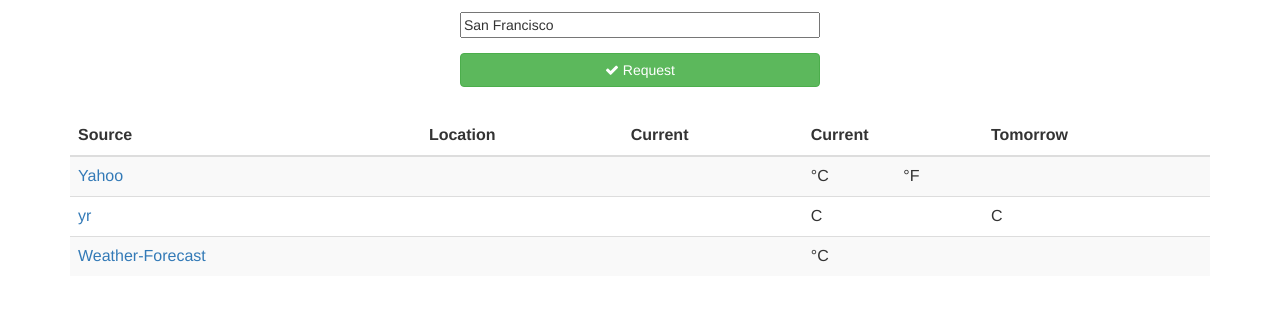
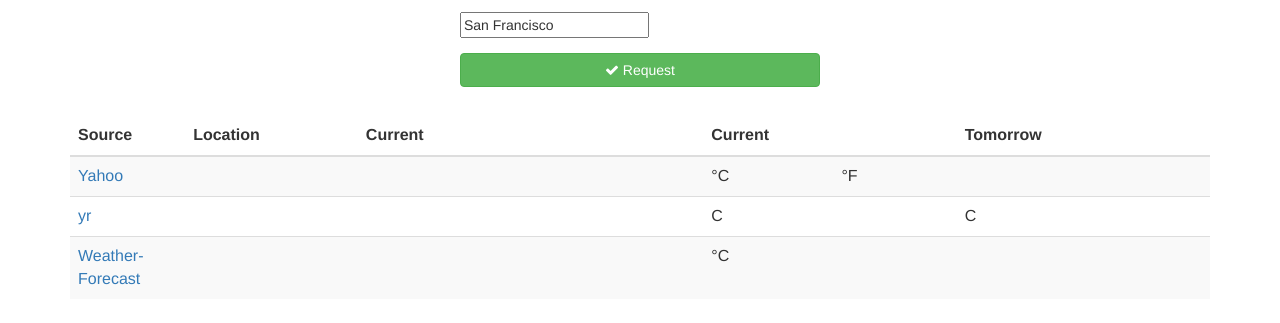
Before and after one commit to AlekseyMalyshev/weather, a website: page public/index.html in a window 1280 px wide. Shown: the part 85-408 px from the top of the page. Drawn offline with nearby package versions, Linux system fonts and the light colour scheme; some packages are replaced by stand-ins of ours; no server answers.

Commit message:
added styles for columns

```diff
--- a/public/css/styles.css
+++ b/public/css/styles.css
@@ -1,25 +1,20 @@
 
-input.title {
-  width: 100%;
+th.wsrc {
+  width: 10%;
 }
 
-textarea.thread-msg {
-  width: 100%;
+th.wloc {
+  width: 15%;
 }
 
-div.panel-inner {
-  margin-left: 15px;
-  margin-bottom: 0;
+th.wcur {
+  width: 30%;
 }
 
-hr.post-separator {
-  margin: 0;
+th.wcur2 {
+  width: 22%;
 }
 
-div.redd-heading {
-  padding: 5px;
+th.wtom {
+  width: 22%;
 }
-
-div.redd-body {
-  padding: 5px;
-}
--- a/public/templates/home.html
+++ b/public/templates/home.html
@@ -21,11 +21,11 @@
       <table class="table table-striped">
         <thead>
           <tr>
-            <th>Source</th>
-            <th>Location</th>
-            <th>Current</th>
-            <th colspan="2">Current</th>
-            <th colspan="2">Tomorrow</th>
+            <th class="wsrc">Source</th>
+            <th class="wloc">Location</th>
+            <th class="wcur">Current</th>
+            <th class="wcur2" colspan="2">Current</th>
+            <th class="wtom" colspan="2">Tomorrow</th>
           </tr>
         </thead>
         <tbody>
```
